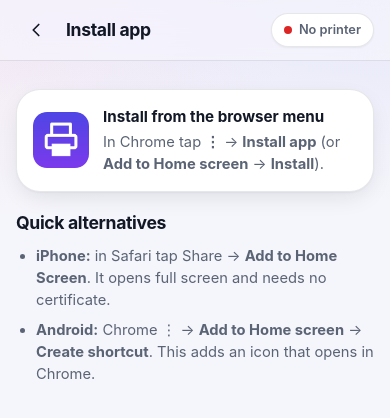
After one commit to msaurabh50702/print-server, a Flask app: page /install in a window 390 px wide. The commit adds this page. Shown: the top 418 px of the page. Run offline with Flask 3, Linux system fonts and the light colour scheme; parts of the project's set-up code (start-up, migrations or seed data) failed here and were passed over.

Commit message:
Make the web app installable (HTTPS + PWA)
Chrome only offers "Install app" for secure (https) sites, so over
http://printer.local it could only add a shortcut.

HTTPS
- scripts/enable-https.sh installs Caddy in front of the app: it creates
  the Pi's own certificate authority and serves https://<host>.local and
  the Pi's IP; plain http keeps working (no forced redirect)
- --disable goes back to plain http; --print-caddyfile shows the config
- The CA certificate is offered for download at /ca.crt

Installable app
- Install page (/install) with a one-tap Install button when Chrome
  allows it, and step-by-step certificate instructions for Android and
  iPhone when opened over http
- Service worker (served from /sw.js) with an offline page when the Pi
  can't be reached; pages and API calls always come from the network
- Manifest served with the right type, with id/scope, a maskable icon
  for Android and shortcuts to Documents, Photos and Queue
- Home page links to "install this as an app"

Fix
- Status pill showed "No printer" on pages without a printer picker
  when the phone had no saved printer; it now falls back to the default

Tested end to end with Caddy: trusted https by name and IP, plain
http, certificate download, uploads over https, Chrome reports no
installability errors, offline page when the server is down.

```diff
--- a/printserver/app.py
+++ b/printserver/app.py
@@ -5,7 +5,8 @@ import time
 import uuid
 from pathlib import Path
 
-from flask import Flask, abort, jsonify, render_template, request, send_file
+from flask import (Flask, abort, jsonify, make_response, render_template, request, send_file,
+                   send_from_directory)
 from werkzeug.utils import secure_filename
 
 from . import documents, photos, printing
@@ -141,6 +142,43 @@ def create_app(config=None):
         sheet = {"margin_mm": app.config["PAGE_MARGIN_MM"], "gap_mm": app.config["CELL_GAP_MM"],
                  "page_w_mm": photos.A4_MM[0], "page_h_mm": photos.A4_MM[1]}
         return render_template("passport.html", sizes=sizes, counts=photos.PASSPORT_COUNTS, sheet=sheet)
+
+    # ---------- installable app (PWA) ----------
+
+    @app.get("/manifest.webmanifest")
+    def manifest():
+        response = send_from_directory(app.static_folder, "manifest.webmanifest",
+                                       mimetype="application/manifest+json")
+        response.cache_control.max_age = 3600
+        return response
+
+    @app.get("/sw.js")
+    def service_worker():
+        # Served from the root so it controls the whole app; never cached so
+        # updates to it are picked up straight away.
+        response = send_from_directory(app.static_folder, "sw.js", mimetype="text/javascript")
+        response.cache_control.no_cache = True
+        return response
+
+    @app.get("/offline")
+    def offline_page():
+        return render_template("offline.html")
+
+    @app.get("/install")
+    def install_page():
+        return render_template("install.html", has_ca=Path(app.config["CA_CERT_PATH"]).is_file(),
+                               host=request.host.split(":")[0])
+
+    @app.get("/ca.crt")
+    def ca_certificate():
+        path = Path(app.config["CA_CERT_PATH"])
+        if not path.is_file():
+            abort(404)
+        response = make_response(path.read_bytes())
+        # This type makes Android and iOS offer to install the certificate.
+        response.headers["Content-Type"] = "application/x-x509-ca-cert"
+        response.headers["Content-Disposition"] = 'attachment; filename="home-printer-ca.crt"'
+        return response
 
     @app.get("/queue")
     def queue_page():
--- a/printserver/config.py
+++ b/printserver/config.py
@@ -24,6 +24,10 @@ class Config:
     # Uploaded files and generated PDFs older than this are deleted.
     JOB_TTL_SECONDS = int(os.environ.get("JOB_TTL_SECONDS", "3600"))
 
+    # Root certificate of the Pi's own HTTPS certificate authority (created by
+    # scripts/enable-https.sh). Phones install it once to trust https://<pi>.local.
+    CA_CERT_PATH = Path(os.environ.get("CA_CERT_PATH", "/etc/print-server/ca.crt"))
+
     MAX_CONTENT_LENGTH = int(os.environ.get("MAX_UPLOAD_MB", "100")) * 1024 * 1024
 
     # Page geometry used for photo sheets (millimetres).
--- a/printserver/static/css/style.css
+++ b/printserver/static/css/style.css
@@ -585,3 +585,28 @@ a.status:hover { border-color: var(--accent); }
   display: grid; place-items: center; width: 44px; height: 44px; border-radius: 50%;
   background: color-mix(in srgb, var(--ok) 15%, transparent); color: var(--ok);
 }
+
+/* ==========================================================================
+   Install app
+   ========================================================================== */
+.install { padding-top: 8px; }
+.install-card { display: flex; align-items: center; gap: 14px; padding: 16px; margin-top: 12px; }
+.install-card > div { flex: 1; display: grid; gap: 2px; }
+.install-card img { border-radius: 14px; flex: none; }
+.empty-icon.warn { background: color-mix(in srgb, var(--warn) 15%, transparent); color: var(--warn); font-weight: 800; }
+.lead-text { margin: 12px 0 14px; }
+.steps-list { display: grid; gap: 12px; margin: 0; padding: 0; list-style: none; counter-reset: st; }
+.steps-list li { display: grid; gap: 8px; padding: 16px 16px 16px 56px; position: relative; counter-increment: st; }
+.steps-list li::before {
+  content: counter(st); position: absolute; left: 16px; top: 16px; display: grid; place-items: center;
+  width: 28px; height: 28px; border-radius: 50%; background: var(--grad); color: #fff; font-weight: 700; font-size: .85rem;
+}
+.steps-list .btn { justify-self: start; }
+.steps-list details { border-top: 1px solid var(--border); padding-top: 8px; }
+.steps-list summary { cursor: pointer; font-weight: 600; }
+.steps-list details p { margin: 6px 0 0; }
+.alt-list { margin: 0; padding-left: 20px; display: grid; gap: 8px; color: var(--muted); font-size: .92rem; }
+.footnote a { color: var(--accent); font-weight: 600; }
+.offline { display: grid; justify-items: center; gap: 12px; text-align: center; padding-top: 18vh; }
+.offline img { border-radius: 18px; }
+code { font-size: .9em; padding: 1px 5px; border-radius: 5px; background: var(--surface-2); }
--- a/printserver/static/js/common.js
+++ b/printserver/static/js/common.js
@@ -46,9 +46,14 @@ function storedPrinter() {
   try { return localStorage.getItem(PRINTER_KEY) || ""; } catch (_) { return ""; }
 }
 
+// Printer in the dropdown; on pages without one, the phone's saved choice,
+// falling back to the server's default printer.
 function selectedPrinter() {
   const select = document.getElementById("printer-select");
-  return select && select.value ? select.value : storedPrinter();
+  if (select && select.value) return select.value;
+  const saved = storedPrinter();
+  if (printersInfo.some((p) => p.name === saved)) return saved;
+  return (typeof overviewData !== "undefined" && overviewData.default) || saved;
 }
 
 const selectedPrinterInfo = () => printersInfo.find((p) => p.name === selectedPrinter());
@@ -164,3 +169,8 @@ setInterval(() => document.visibilityState === "visible" && refreshStatus(), 100
 document.addEventListener("visibilitychange", () => document.visibilityState === "visible" && refreshStatus());
 // Pages restored from the back/forward cache carry old data.
 window.addEventListener("pageshow", (e) => e.persisted && refreshStatus());
+
+// Service worker: makes the app installable (browsers only allow this on HTTPS).
+if ("serviceWorker" in navigator && window.isSecureContext) {
+  navigator.serviceWorker.register("/sw.js").catch(() => { /* not critical */ });
+}
--- /dev/null
+++ b/printserver/static/js/install.js
@@ -0,0 +1,33 @@
+"use strict";
+
+(() => {
+  const show = (id) => {
+    ["st-installed", "st-ready", "st-menu", "st-https"].forEach((s) => {
+      document.getElementById(s).hidden = s !== id;
+    });
+  };
+
+  const standalone = window.matchMedia("(display-mode: standalone)").matches || navigator.standalone;
+  let deferredPrompt = null;
+
+  if (standalone) show("st-installed");
+  else if (!window.isSecureContext) show("st-https");
+  else show("st-menu");  // until Chrome says it can install directly
+
+  // Chrome fires this when the app can be installed with one tap.
+  window.addEventListener("beforeinstallprompt", (event) => {
+    event.preventDefault();
+    deferredPrompt = event;
+    if (!standalone) show("st-ready");
+  });
+
+  document.getElementById("install-btn").addEventListener("click", async () => {
+    if (!deferredPrompt) return;
+    deferredPrompt.prompt();
+    const { outcome } = await deferredPrompt.userChoice;
+    deferredPrompt = null;
+    if (outcome === "accepted") show("st-installed");
+  });
+
+  window.addEventListener("appinstalled", () => show("st-installed"));
+})();
--- a/printserver/templates/base.html
+++ b/printserver/templates/base.html
@@ -10,7 +10,7 @@
   <meta name="apple-mobile-web-app-capable" content="yes">
   <meta name="apple-mobile-web-app-title" content="Printer">
   <title>{% block title %}Home Printer{% endblock %}</title>
-  <link rel="manifest" href="{{ url_for('static', filename='manifest.webmanifest') }}">
+  <link rel="manifest" href="{{ url_for('manifest') }}">
   <link rel="icon" href="{{ url_for('static', filename='icons/icon.svg') }}" type="image/svg+xml">
   <link rel="apple-touch-icon" href="{{ url_for('static', filename='icons/icon-192.png') }}">
   <link rel="stylesheet" href="{{ url_for('static', filename='css/style.css') }}">
--- a/printserver/templates/index.html
+++ b/printserver/templates/index.html
@@ -44,5 +44,5 @@
   <a class="chip" href="{{ url_for('queue_page') }}">{{ icon("queue") }}<span>Print queue</span></a>
 </div>
 
-<p class="footnote">Tip: add this page to your home screen for one-tap printing.</p>
+<p class="footnote">Tip: <a href="{{ url_for('install_page') }}">install this as an app</a> for one-tap printing.</p>
 {% endblock %}
--- /dev/null
+++ b/printserver/templates/install.html
@@ -0,0 +1,82 @@
+{% extends "base.html" %}
+{% block title %}Install app{% endblock %}
+{% block heading %}Install app{% endblock %}
+{% block content %}
+<section class="fade-in install">
+
+  <div id="st-installed" class="card install-card" hidden>
+    <span class="empty-icon">{{ icon("check") }}</span>
+    <div><strong>Installed</strong><span class="hint">You're using the Home Printer app.</span></div>
+  </div>
+
+  <div id="st-ready" class="card install-card" hidden>
+    <img src="{{ url_for('static', filename='icons/icon-192.png') }}" alt="" width="56" height="56">
+    <div>
+      <strong>Home Printer</strong>
+      <span class="hint">Opens full screen from your home screen, like a normal app.</span>
+    </div>
+    <button id="install-btn" class="btn primary small" type="button">Install</button>
+  </div>
+
+  <div id="st-menu" class="card install-card" hidden>
+    <img src="{{ url_for('static', filename='icons/icon-192.png') }}" alt="" width="56" height="56">
+    <div>
+      <strong>Install from the browser menu</strong>
+      <span class="hint">In Chrome tap <b>⋮</b> → <b>Install app</b> (or <b>Add to Home screen</b> → <b>Install</b>).</span>
+    </div>
+  </div>
+
+  <div id="st-https" hidden>
+    <p class="lead-text">Chrome only installs apps from secure (<b>https</b>) sites. This page was opened over
+      plain <b>http</b>, so it can only add a shortcut. Do this once on each phone:</p>
+
+    {% if has_ca %}
+    <ol class="steps-list">
+      <li class="card">
+        <strong>Download the printer's certificate</strong>
+        <span class="hint">It lets this phone trust the printer server at <b>https://{{ host }}</b>.</span>
+        <a class="btn primary small" href="{{ url_for('ca_certificate') }}">{{ icon("download") }}<span>Download certificate</span></a>
+      </li>
+      <li class="card">
+        <strong>Install it</strong>
+        <details open>
+          <summary>Android</summary>
+          <p class="hint">Settings → <b>Security &amp; privacy</b> → <b>More security settings</b> →
+            <b>Encryption &amp; credentials</b> → <b>Install a certificate</b> → <b>CA certificate</b> →
+            <b>Install anyway</b> → pick <b>home-printer-ca.crt</b> from Downloads.
+            (Menu names differ slightly between phones; search Settings for "CA certificate".)</p>
+        </details>
+        <details>
+          <summary>iPhone / iPad</summary>
+          <p class="hint">Open the download in Safari and allow the profile. Then Settings → <b>General</b> →
+            <b>VPN &amp; Device Management</b> → install the profile. Finally Settings → General → About →
+            <b>Certificate Trust Settings</b> → turn it on.</p>
+        </details>
+      </li>
+      <li class="card">
+        <strong>Open the secure version and install</strong>
+        <span class="hint">Then tap <b>Install</b> on that page.</span>
+        <a class="btn primary small" href="https://{{ host }}/install">{{ icon("open") }}<span>Open https://{{ host }}</span></a>
+      </li>
+    </ol>
+    {% else %}
+    <div class="card install-card">
+      <span class="empty-icon warn">!</span>
+      <div>
+        <strong>Secure mode isn't set up yet</strong>
+        <span class="hint">On the Raspberry Pi, run <code>./scripts/enable-https.sh</code> once, then come back to this page.</span>
+      </div>
+    </div>
+    {% endif %}
+  </div>
+
+  <h2 class="section-title queue-title">Quick alternatives</h2>
+  <ul class="alt-list">
+    <li><b>iPhone:</b> in Safari tap Share → <b>Add to Home Screen</b>. It opens full screen and needs no certificate.</li>
+    <li><b>Android:</b> Chrome ⋮ → <b>Add to Home screen</b> → <b>Create shortcut</b>. This adds an icon that opens in Chrome.</li>
+  </ul>
+</section>
+{% endblock %}
+{% block scripts %}
+<script src="{{ url_for('static', filename='js/install.js') }}"></script>
+{% endblock %}
```
Also changed, not shown: printserver/static/sw.js (added, +22 -0 lines), printserver/templates/offline.html (added, +18 -0 lines), tests/test_app.py (+42 -0 lines), README.md, printserver/static/icons/icon-maskable-512.png (added), printserver/static/manifest.webmanifest, 1 other file.
